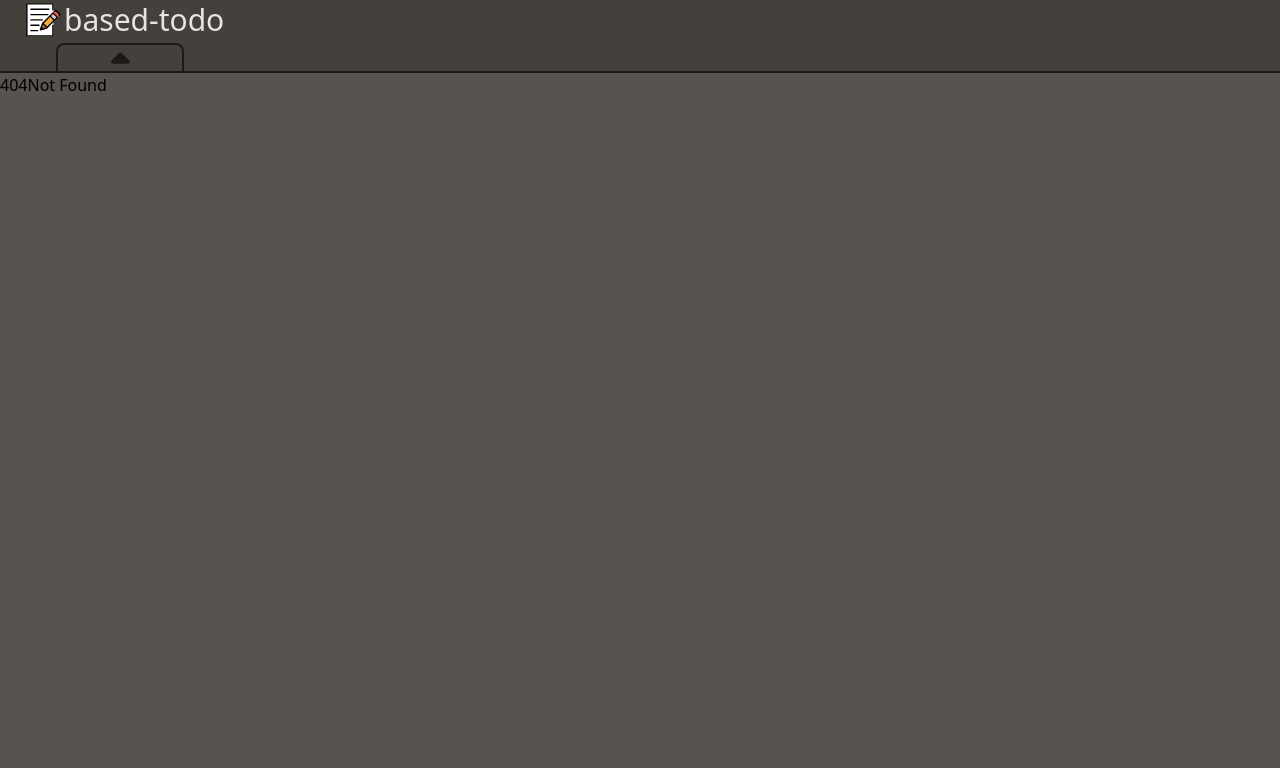
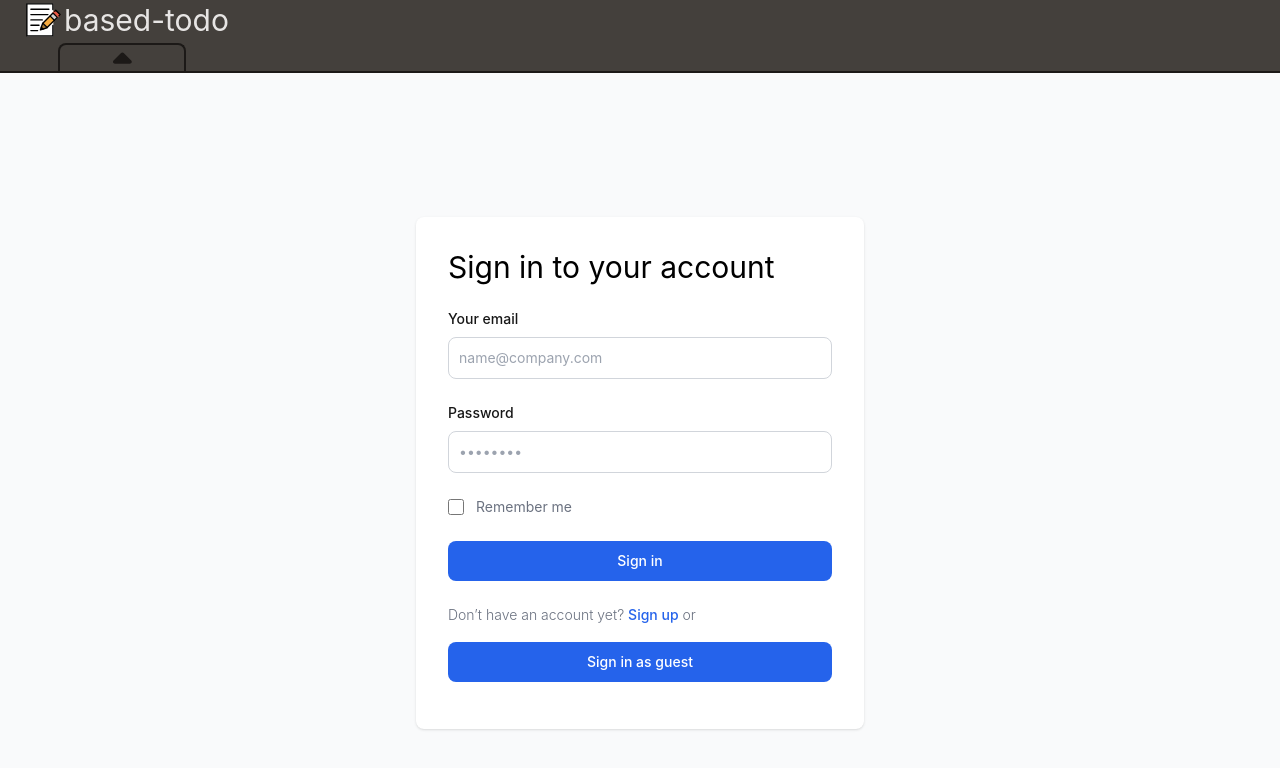
Before and after one commit to based-todo/frontend, a SvelteKit app: page /login in a window 1280 px wide. Before the commit this address had no page. Shown: the top 768 px of the page. Built offline with nearby package versions, Linux system fonts and the light colour scheme.

Commit message:
layout login, register

```diff
--- /dev/null
+++ b/src/components/LoginView.svelte
@@ -0,0 +1,39 @@
+<section class="w-full bg-gray-50 dark:bg-neutral-800">
+    <div class="flex flex-col items-center justify-center px-6 py-8 mx-auto md:h-screen lg:py-0">
+        <div class="w-full bg-white rounded-lg shadow dark:border md:mt-0 sm:max-w-md xl:p-0 dark:bg-neutral-700 dark:border-neutral-800">
+            <div class="p-6 space-y-4 md:space-y-6 sm:p-8">
+                <h1 class="text-3xl dark:text-white">
+                    Sign in to your account
+                </h1>
+                <form class="space-y-4 md:space-y-6" action="#">
+                    <div>
+                        <label for="email" class="block mb-2 text-sm font-medium text-neutral-900 dark:text-emerald-400">Your email</label>
+                        <input type="email" name="email" id="email" class="border border-gray-300 text-gray-900 sm:text-sm rounded-lg block w-full p-2.5 dark:bg-neutral-800 dark:border-emerald-400 dark:placeholder-gray-400 text-white outline-none" placeholder="name@company.com">
+                    </div>
+                    <div>
+                        <label for="password" class="block mb-2 text-sm font-medium text-neutral-900 dark:text-emerald-400">Password</label>
+                        <input type="password" name="password" id="password" placeholder="••••••••" class="border border-gray-300 text-gray-900 sm:text-sm rounded-lg block w-full p-2.5 dark:bg-neutral-800 dark:border-emerald-400 dark:placeholder-gray-400 text-white outline-none">
+                    </div>
+                    <div class="flex items-center justify-between">
+                        <div class="flex items-start">
+                            <div class="flex items-center h-5">
+                              <input id="remember" aria-describedby="remember" type="checkbox" class="w-4 h-4 border accent-emerald-400 border-gray-300 rounded bg-emerald-400 ring-emerald-400 focus:ring-emerald-400">
+                            </div>
+                            <div class="ml-3 text-sm">
+                              <label for="remember" class="text-gray-500 dark:text-gray-300">Remember me</label>
+                            </div>
+                        </div>
+                    </div>
+                    <button type="submit" class="w-full text-white bg-primary-600 hover:bg-primary-700 focus:outline-none font-medium rounded-lg text-sm px-5 py-2.5 text-center dark:bg-emerald-500 dark:hover:bg-emerald-400">Sign in</button>
+                    <p class="text-sm font-light text-gray-500 dark:text-gray-400">
+                        Don’t have an account yet? <a href="/register" class="font-medium text-primary-600 hover:underline dark:text-emerald-400 hover:underline:text-emerald-400">Sign up</a> or
+
+                    </p>
+                    <p>
+                        <button type="submit" class="-my-5 w-full text-white bg-primary-600 hover:bg-primary-700 focus:outline-none font-medium rounded-lg text-sm px-5 py-2.5 text-center dark:bg-emerald-500 dark:hover:bg-emerald-400">Sign in as guest</button>
+                        <p class="text-sm font-light text-gray-500 dark:text-gray-400">
+                </form>
+            </div>
+        </div>
+    </div>
+  </section>
--- /dev/null
+++ b/src/components/RegisterView.svelte
@@ -0,0 +1,62 @@
+<section class="w-full bg-gray-50 dark:bg-neutral-800">
+    <div class="flex flex-col items-center justify-center px-6 py-8 mx-auto md:h-screen lg:py-0">
+        <div class="w-full bg-white rounded-lg shadow dark:border md:mt-0 sm:max-w-md xl:p-0 dark:bg-neutral-700 dark:border-neutral-800">
+            <div class="p-6 space-y-4 md:space-y-6 sm:p-8">
+                <h1
+                class="text-3xl dark:text-white"
+              >
+                Sign up for an account
+              </h1>
+              <form class="space-y-4 md:space-y-6" id="register_form">
+                <div>
+                    <label
+                      for="email"
+                      class="block mb-2 text-sm font-medium text-neutral-900 dark:text-emerald-400"
+                      >Your username</label
+                    >
+                    <input
+                      name="username"
+                      id="username"
+                      pattern={`[_a-zA-Z0-9]{3,}`}
+                      class="border border-gray-300 text-gray-900 sm:text-sm rounded-lg block w-full p-2.5 dark:bg-neutral-800 dark:border-emerald-400 dark:placeholder-gray-400 text-white outline-none"
+                      placeholder="username"
+                    />
+                  </div>
+                <div>
+                  <label
+                    for="email"
+                    class="block mb-2 text-sm font-medium text-gray-900 dark:text-emerald-400"
+                    >Your email</label
+                  >
+                  <input
+                    type="email"
+                    name="email"
+                    id="email"
+                    class="bg-gray-50 border border-gray-300 text-gray-900 sm:text-sm rounded-lg focus:ring-emerald-400 focus:border-emerald-400 block w-full p-2.5 dark:bg-neutral-800 dark:border-emerald-400 dark:placeholder-gray-400 text-white outline-none"
+                    placeholder="name@company.com"
+                  />
+                </div>
+                <div>
+                  <label
+                    for="password"
+                    class="block mb-2 text-sm font-medium text-gray-900 dark:text-emerald-400"
+                    >Password</label
+                  >
+                  <input
+                    type="password"
+                    pattern={`[_a-zA-Z0-9!@#$%^&*]{8,}`}
+                    name="password"
+                    id="password"
+                    placeholder="••••••••"
+                    class="bg-gray-50 border border-gray-300 text-gray-900 sm:text-sm rounded-lg focus:ring-emerald-400 focus:border-emerald-400 block w-full p-2.5 dark:bg-neutral-800 dark:border-emerald-400 dark:placeholder-gray-400 text-white outline-none"
+                  />
+                </div>
+                    <button type="submit" class="w-full text-white bg-primary-600 hover:bg-primary-700 focus:outline-none font-medium rounded-lg text-sm px-5 py-2.5 text-center dark:bg-emerald-500 dark:hover:bg-emerald-400">Sign up</button>
+                    <p class="text-sm font-light text-gray-500 dark:text-gray-400">
+                        Already have an account? <a href="/login" class="font-medium text-primary-600 hover:underline dark:text-emerald-400">Sign in</a>
+                    </p>
+                </form>
+            </div>
+        </div>
+    </div>
+  </section>
--- /dev/null
+++ b/src/model/User.js
@@ -0,0 +1,14 @@
+export class User {
+    /**
+   * @param {string} id
+   * @param {string} uname
+   * @param {string} email
+   * @param {string} passhash
+   */
+    constructor(id, uname ,email, passhash) {
+        this.id = id;
+        this.uname = uname;
+        this.email = email;
+        this.passahsh = passhash;
+    }
+}
--- /dev/null
+++ b/src/routes/login/+page.svelte
@@ -0,0 +1,9 @@
+<script>
+    import LoginView from "../../components/LoginView.svelte";
+   </script>
+
+   <svelte:head>
+       <title>login</title>
+   </svelte:head>
+
+   <LoginView />
--- /dev/null
+++ b/src/routes/register/+page.svelte
@@ -0,0 +1,9 @@
+<script>
+    import RegisterView from "../../components/RegisterView.svelte";
+   </script>
+
+   <svelte:head>
+       <title>register</title>
+   </svelte:head>
+
+   <RegisterView />
--- a/src/routes/styles.css
+++ /dev/null
@@ -1,107 +0,0 @@
-@import '@fontsource/fira-mono';
-
-:root {
-	--font-body: Arial, -apple-system, BlinkMacSystemFont, 'Segoe UI', Roboto, Oxygen, Ubuntu,
-		Cantarell, 'Open Sans', 'Helvetica Neue', sans-serif;
-	--font-mono: 'Fira Mono', monospace;
-	--color-bg-0: rgb(202, 216, 228);
-	--color-bg-1: hsl(209, 36%, 86%);
-	--color-bg-2: hsl(224, 44%, 95%);
-	--color-theme-1: #ff3e00;
-	--color-theme-2: #4075a6;
-	--color-text: rgba(0, 0, 0, 0.7);
-	--column-width: 42rem;
-	--column-margin-top: 4rem;
-	font-family: var(--font-body);
-	color: var(--color-text);
-}
-
-body {
-	min-height: 100vh;
-	margin: 0;
-	background-attachment: fixed;
-	background-color: var(--color-bg-1);
-	background-size: 100vw 100vh;
-	background-image: radial-gradient(
-			50% 50% at 50% 50%,
-			rgba(255, 255, 255, 0.75) 0%,
-			rgba(255, 255, 255, 0) 100%
-		),
-		linear-gradient(180deg, var(--color-bg-0) 0%, var(--color-bg-1) 15%, var(--color-bg-2) 50%);
-}
-
-h1,
-h2,
-p {
-	font-weight: 400;
-}
-
-p {
-	line-height: 1.5;
-}
-
-a {
-	color: var(--color-theme-1);
-	text-decoration: none;
-}
-
-a:hover {
-	text-decoration: underline;
-}
-
-h1 {
-	font-size: 2rem;
-	text-align: center;
-}
-
-h2 {
-	font-size: 1rem;
-}
-
-pre {
-	font-size: 16px;
-	font-family: var(--font-mono);
-	background-color: rgba(255, 255, 255, 0.45);
-	border-radius: 3px;
-	box-shadow: 2px 2px 6px rgb(255 255 255 / 25%);
-	padding: 0.5em;
-	overflow-x: auto;
-	color: var(--color-text);
-}
-
-.text-column {
-	display: flex;
-	max-width: 48rem;
-	flex: 0.6;
-	flex-direction: column;
-	justify-content: center;
-	margin: 0 auto;
-}
-
-input,
-button {
-	font-size: inherit;
-	font-family: inherit;
-}
-
-button:focus:not(:focus-visible) {
-	outline: none;
-}
-
-@media (min-width: 720px) {
-	h1 {
-		font-size: 2.4rem;
-	}
-}
-
-.visually-hidden {
-	border: 0;
-	clip: rect(0 0 0 0);
-	height: auto;
-	margin: 0;
-	overflow: hidden;
-	padding: 0;
-	position: absolute;
-	width: 1px;
-	white-space: nowrap;
-}
--- a/tailwind.config.js
+++ b/tailwind.config.js
@@ -2,7 +2,47 @@
 export default {
   content: ['./src/**/*.{html,js,svelte,ts}'],
   theme: {
-    extend: {},
+    extend: {
+       colors: {
+         primary: {"50":"#eff6ff","100":"#dbeafe","200":"#bfdbfe","300":"#93c5fd","400":"#60a5fa","500":"#3b82f6","600":"#2563eb","700":"#1d4ed8","800":"#1e40af","900":"#1e3a8a"}
+      }
+    },
+    fontFamily: {
+      'body': [
+    'Inter',
+    'ui-sans-serif',
+    'system-ui',
+    '-apple-system',
+    'system-ui',
+    'Segoe UI',
+    'Roboto',
+    'Helvetica Neue',
+    'Arial',
+    'Noto Sans',
+    'sans-serif',
+    'Apple Color Emoji',
+    'Segoe UI Emoji',
+    'Segoe UI Symbol',
+    'Noto Color Emoji'
+  ],
+      'sans': [
+    'Inter',
+    'ui-sans-serif',
+    'system-ui',
+    '-apple-system',
+    'system-ui',
+    'Segoe UI',
+    'Roboto',
+    'Helvetica Neue',
+    'Arial',
+    'Noto Sans',
+    'sans-serif',
+    'Apple Color Emoji',
+    'Segoe UI Emoji',
+    'Segoe UI Symbol',
+    'Noto Color Emoji'
+  ]
+    }
   },
   plugins: [],
 }
```
